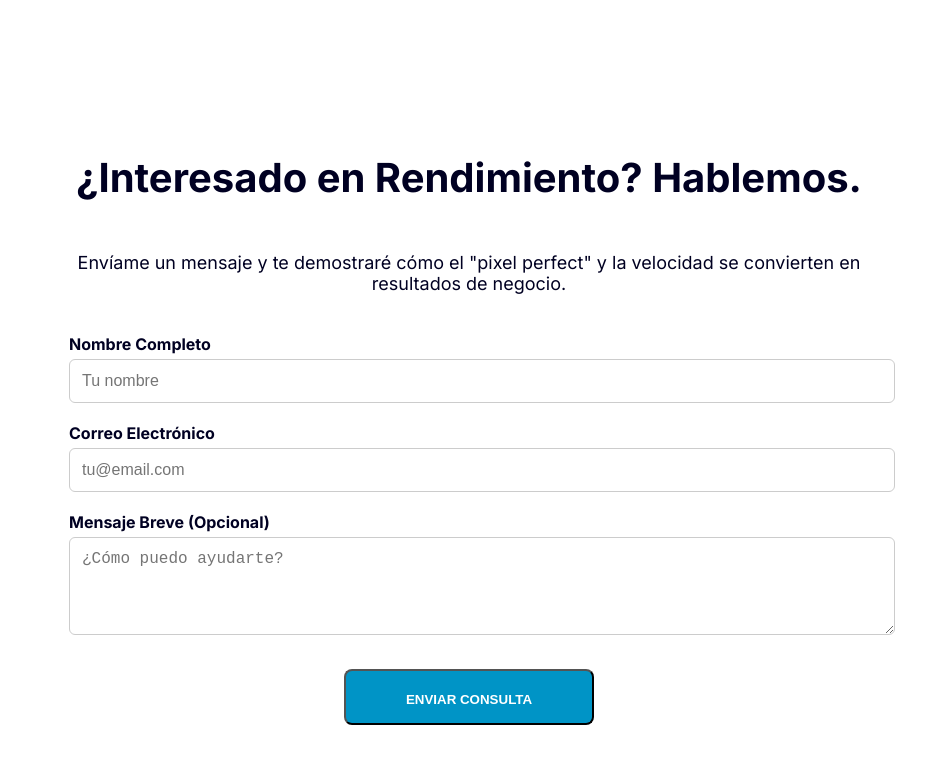
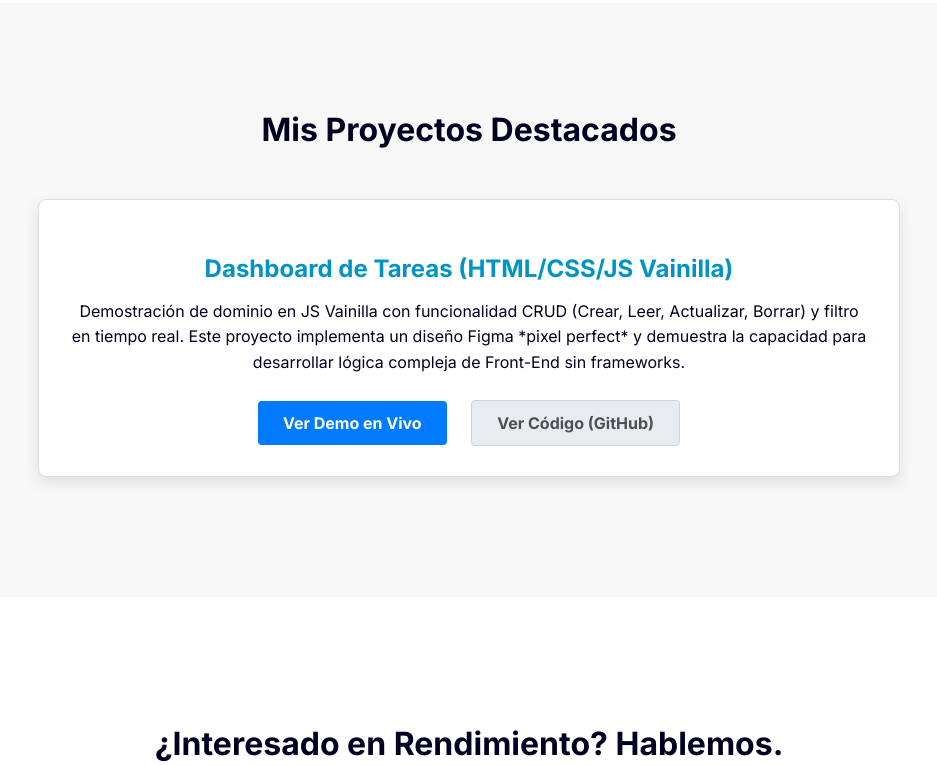
Before and after one commit to Knobkno/AlexKX, a plain HTML site: page index.html in a window 1280 px wide. Shown: the part 1281-2047 px from the top of the page, without its empty margins (221-1158 px from the left). Drawn offline with Linux system fonts and the light colour scheme.

Commit message:
feat: Integración del Dashboard Interactivo en la sección Proyectos

```diff
--- a/index.html
+++ b/index.html
@@ -40,6 +40,26 @@
         <p class="about-text">La meta de este proyecto era crear una Landing Page de captación de *leads* con un tiempo de carga inferior a **1.5 segundos**, utilizando solo HTML y CSS vainilla para garantizar la máxima ligereza.</p>
         <p class="about-text">El resultado es una arquitectura **semántica** y optimizada para el **SEO**, demostrando que la velocidad es un factor de conversión clave.</p>
     </section>
+
+    <section id="proyectos" class="projects-section">
+    <h2 class="section-title">Mis Proyectos Destacados</h2>
+
+    <div class="project-card">
+        <h3>Dashboard de Tareas (HTML/CSS/JS Vainilla)</h3>
+        <p>
+            Demostración de dominio en JS Vainilla con funcionalidad CRUD (Crear, Leer, Actualizar, Borrar) y filtro en tiempo real.
+            Este proyecto implementa un diseño Figma *pixel perfect* y demuestra la capacidad para desarrollar lógica compleja de Front-End sin frameworks.
+        </p>
+
+        <div class="project-links">
+            <a href="https://alexkx.netlify.app" target="_blank" class="btn btn-primary">Ver Demo en Vivo</a>
+
+            <a href="https://github.com/Knobkno/dashboard-interactivo" target="_blank" class="btn btn-secondary">Ver Código (GitHub)</a>
+        </div>
+    </div>
+
+    </section>
+
     <section class="conversion-form-section" id="formulario">
         <h2 class="section-title">¿Interesado en Rendimiento? Hablemos.</h2>
         <p class="form-intro">Envíame un mensaje y te demostraré cómo el "pixel perfect" y la velocidad se convierten en resultados de negocio.</p>
--- a/style.css
+++ b/style.css
@@ -285,3 +285,69 @@ textarea {
         margin: 0; /* Quitamos cualquier margen horizontal extra que pueda centrarlo */
     }
 }
+
+/* style.css: ESTILOS PARA LA SECCIÓN DE PROYECTOS */
+
+.projects-section {
+    padding: 80px 0;
+    text-align: center;
+    background-color: #f8f8f8; /* Fondo sutil para destacar la sección */
+}
+
+.section-title {
+    font-size: 32px;
+    margin-bottom: 50px;
+    color: var(--color-dark); /* Color de texto oscuro */
+}
+
+.project-card {
+    max-width: 800px;
+    margin: 40px auto;
+    padding: 30px;
+    border: 1px solid #ddd;
+    border-radius: 8px;
+    box-shadow: 0 6px 15px rgba(0, 0, 0, 0.1);
+    background-color: white;
+}
+
+.project-card h3 {
+    color: var(--color-accent); /* Tu color azul/cyan */
+    margin-bottom: 10px;
+    font-size: 24px;
+}
+
+.project-card p {
+    margin-bottom: 25px;
+    font-size: 16px;
+    line-height: 1.6;
+}
+
+/* Estilos de los botones */
+.project-links a {
+    display: inline-block;
+    margin: 0 10px;
+    padding: 12px 25px;
+    text-decoration: none;
+    border-radius: 4px;
+    font-weight: 700;
+    transition: background-color 0.3s, transform 0.2s;
+}
+
+.project-links .btn-primary {
+    background-color: #007bff;
+    color: white;
+}
+
+.project-links .btn-primary:hover {
+    background-color: #0056b3;
+}
+
+.project-links .btn-secondary {
+    background-color: #e9ecef;
+    color: #495057;
+    border: 1px solid #ced4da;
+}
+
+.project-links .btn-secondary:hover {
+    background-color: #ced4da;
+}
```
